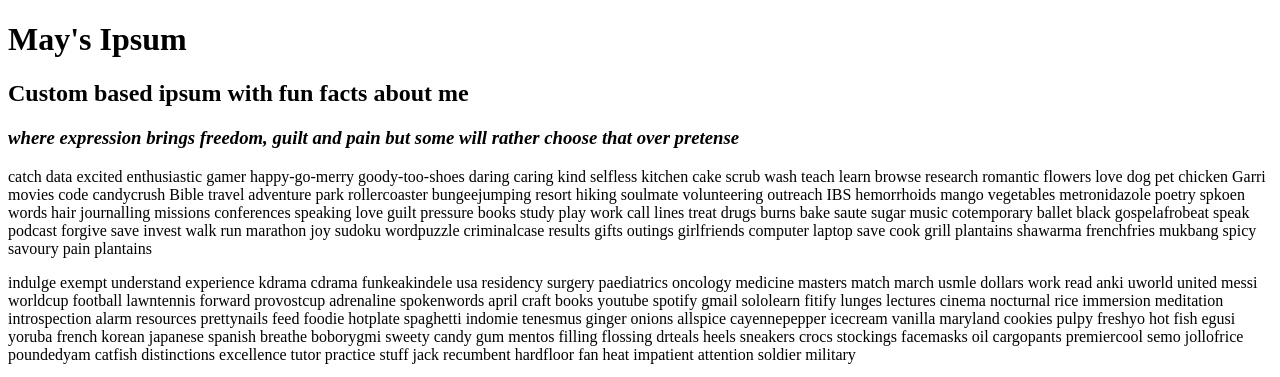
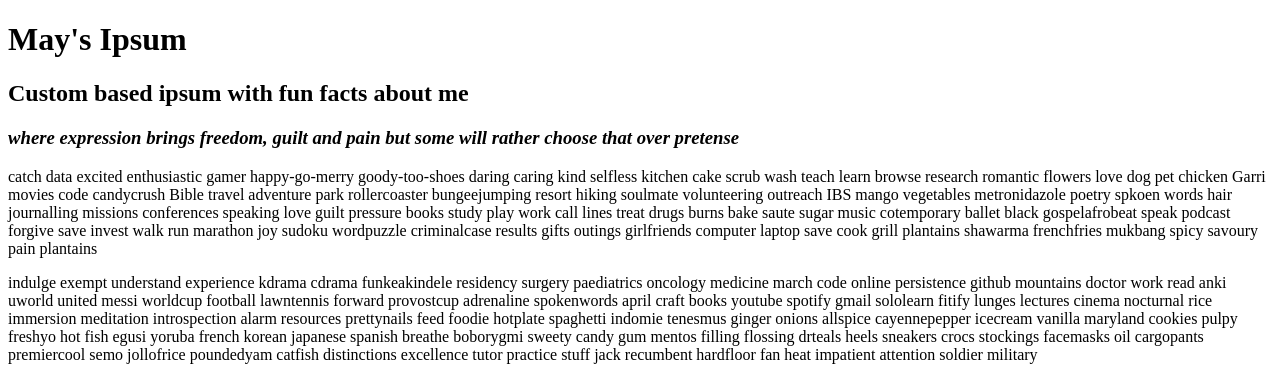
Before and after one commit to Maygeek/pure-html-projects, a plain HTML site: page mayipsum.html in a window 1280 px wide. Shown: the top 377 px of the page. Drawn offline with Linux system fonts and the light colour scheme; grey boxes are pictures that could not be loaded.

Commit message:
mayipsum.html

```diff
--- a/mayipsum.html
+++ b/mayipsum.html
@@ -16,7 +16,7 @@
             daring caring kind selfless kitchen cake scrub wash teach learn browse research
             romantic flowers love dog pet chicken Garri movies code candycrush Bible travel
             adventure park rollercoaster bungeejumping resort hiking soulmate volunteering
-            outreach IBS hemorrhoids mango vegetables metronidazole poetry spkoen words hair
+            outreach IBS mango vegetables metronidazole poetry spkoen words hair
             journalling missions conferences speaking love guilt pressure books study play
             work call lines treat drugs burns bake saute sugar music cotemporary ballet black
             gospelafrobeat speak podcast forgive save invest walk run marathon joy sudoku
@@ -24,8 +24,8 @@
             cook grill plantains shawarma frenchfries mukbang spicy savoury pain plantains</p>
 
         <p>
-            indulge exempt understand experience kdrama cdrama funkeakindele usa residency surgery
-            paediatrics oncology medicine masters match march usmle dollars work read anki uworld
+            indulge exempt understand experience kdrama cdrama funkeakindele residency surgery
+            paediatrics oncology medicine march code online persistence github mountains doctor work read anki uworld
             united messi worldcup football lawntennis forward provostcup adrenaline spokenwords april
             craft books youtube spotify gmail sololearn fitify lunges lectures cinema nocturnal rice
             immersion meditation introspection alarm resources prettynails feed foodie hotplate spaghetti indomie
```
